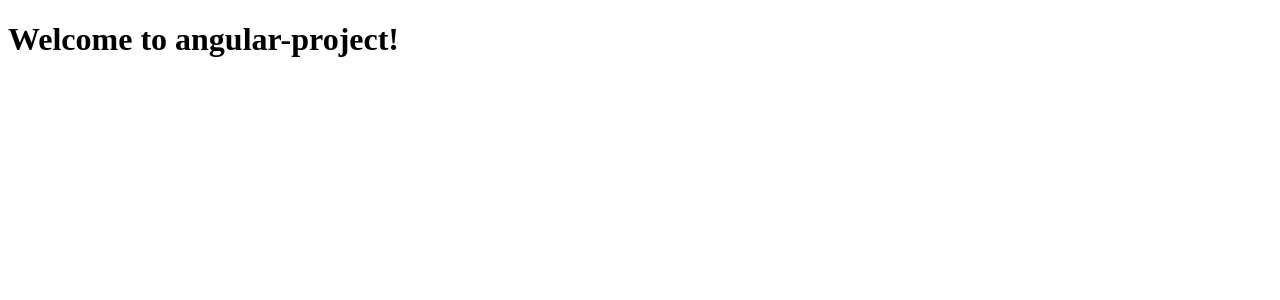
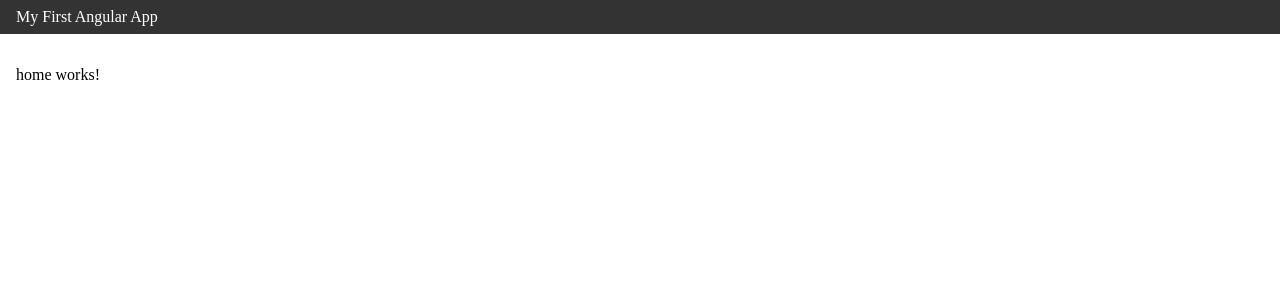
Before and after one commit to RobertKhzouz/Angular-Project, an Angular app: page / in a window 1280 px wide. Shown: the top 300 px of the page. Built offline with nearby package versions, Linux system fonts and the light colour scheme.

Commit message:
Base Angular App & Configuration

```diff
--- a/angular.json
+++ b/angular.json
@@ -7,8 +7,6 @@
       "projectType": "application",
       "schematics": {
         "@schematics/angular:component": {
-          "inlineTemplate": true,
-          "inlineStyle": true,
           "style": "scss"
         }
       },
@@ -100,5 +98,8 @@
         }
       }
     }
+  },
+  "cli": {
+    "analytics": "5f5e3f66-be25-4802-b80c-4cff02c79189"
   }
 }
--- a/src/app/app.component.ts
+++ b/src/app/app.component.ts
@@ -1,16 +1,25 @@
 import { Component } from '@angular/core';
 import { RouterOutlet } from '@angular/router';
+import { HomeComponent } from './home/home.component';
+import { HeaderComponent } from './components/header/header.component';
 
 @Component({
   selector: 'app-root',
   standalone: true,
-  imports: [RouterOutlet],
+  imports: [RouterOutlet, HomeComponent, HeaderComponent],
   template: `
-    <h1>Welcome to {{title}}!</h1>
-
-    <router-outlet />
+   <app-header />
+  <main>
+    <app-home />
+  </main>
   `,
-  styles: [],
+  styles: [
+    `
+      main {
+        padding: 16px;
+      }
+    `,
+  ],
 })
 export class AppComponent {
   title = 'angular-project';
--- /dev/null
+++ b/src/app/components/header/header.component.html
@@ -0,0 +1,5 @@
+<header>
+    <nav>
+        My First Angular App
+    </nav>
+</header>
--- /dev/null
+++ b/src/app/components/header/header.component.scss
@@ -0,0 +1,9 @@
+header {
+    display: flex;
+    padding-inline: 16px;
+    padding-block: 8px;
+    background-color: #333;
+    color: white;
+    align-items: center;
+    justify-content: space-between;
+}
--- /dev/null
+++ b/src/app/home/home.component.html
@@ -0,0 +1 @@
+<p>home works!</p>
--- a/src/styles.scss
+++ b/src/styles.scss
@@ -1 +1,10 @@
 /* You can add global styles to this file, and also import other style files */
+
+html, body {
+    margin: 0;
+    padding: 0;
+}
+
+* {
+    outline: none;
+}
```
Also changed, not shown: src/app/components/header/header.component.ts (added, +12 -0 lines), src/app/home/home.component.ts (added, +12 -0 lines), src/app/home/home.component.scss (added), 2 other files (tests, documents, lock files or other folders).
